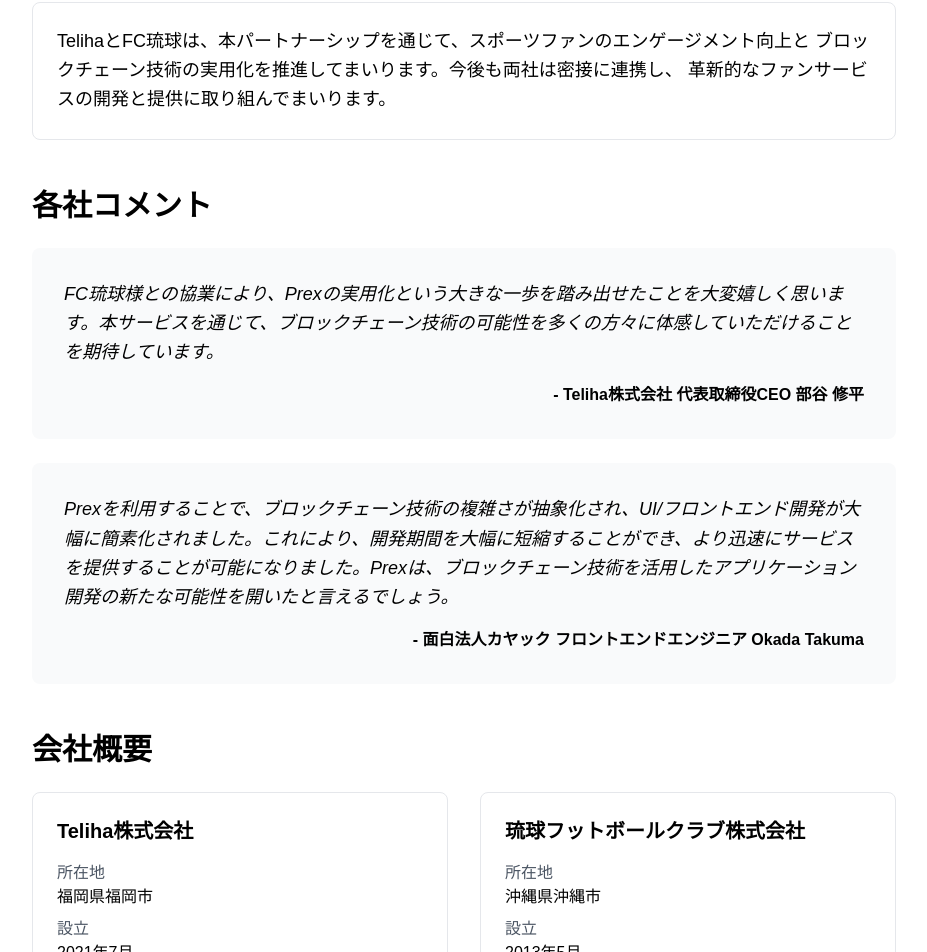
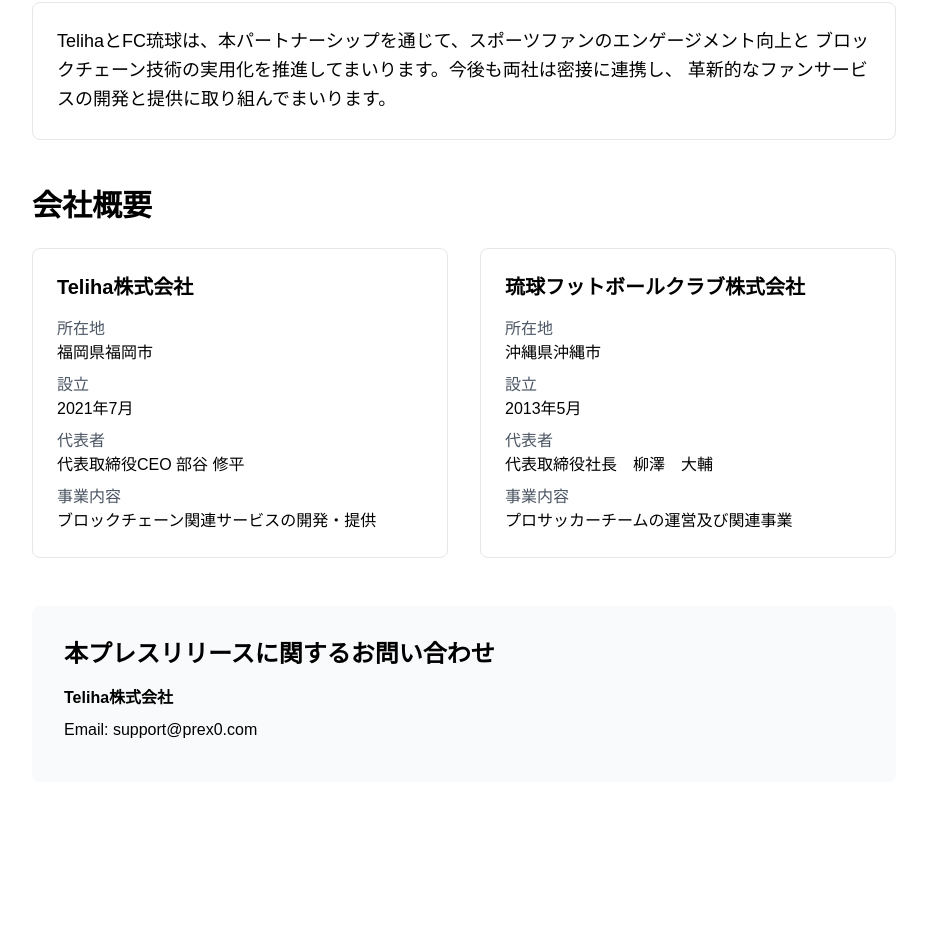
Before and after one commit to teliha/teliha-lp, a Next.js app: page /news/fc-ryukyu-partnership in a window 1280 px wide. Shown: the part 2440-3392 px from the top of the page, without its empty margins (176-1103 px from the left). After the commit the page ends 3254 px from the top, so only its background shows below. Built offline with nearby package versions, Linux system fonts and the light colour scheme.

Commit message:
Update page.tsx

```diff
--- a/app/news/fc-ryukyu-partnership/page.tsx
+++ b/app/news/fc-ryukyu-partnership/page.tsx
@@ -168,7 +168,7 @@
           </section>
 
           {/* 各社コメント */}
-          <section className="mb-12">
+          {/* <section className="mb-12">
             <h2 className="text-3xl font-bold mb-6">各社コメント</h2>
             <div className="space-y-6">
               <div className="bg-gray-50 p-8 rounded-lg">
@@ -189,7 +189,7 @@
                 </p>
               </div>
             </div>
-          </section>
+          </section> */}
 
           {/* 会社概要 */}
           <section className="mb-12">
```
